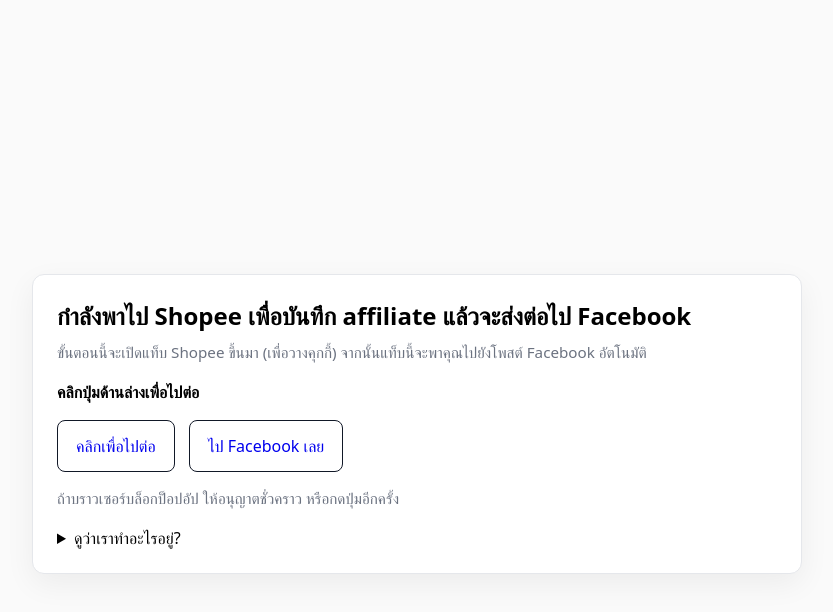
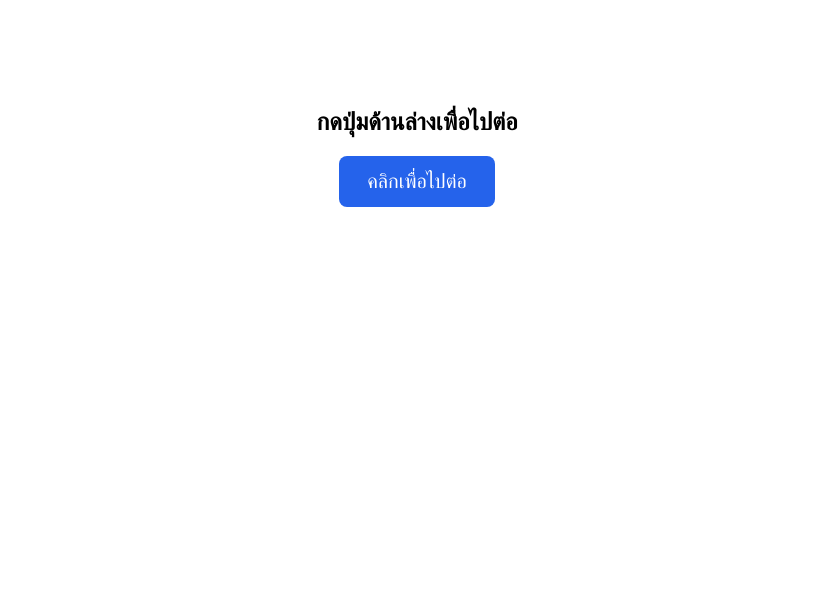
Before and after one commit to city2010v-hue/Go-shopee-to-fb, a plain HTML site: page index.html in a window 1280 px wide. Shown: the whole page, without its empty margins (223-1056 px from the left). Drawn offline with Linux system fonts and the light colour scheme.

Commit message:
Update index.html

```diff
--- a/index.html
+++ b/index.html
@@ -3,65 +3,34 @@
 <head>
   <meta charset="UTF-8">
   <meta name="viewport" content="width=device-width, initial-scale=1.0">
-  <title>กำลังพาไปต่อ...</title>
-  <meta name="robots" content="noindex">
+  <title>ไปต่อ</title>
   <style>
-    body { font-family: system-ui, -apple-system, Segoe UI, Roboto, Helvetica, Arial, "Apple Color Emoji", "Segoe UI Emoji"; margin: 0; padding: 0; background: #fafafa; }
-    .wrap { min-height: 100vh; display: flex; align-items: center; justify-content: center; padding: 24px; }
-    .card { max-width: 720px; width: 100%; background: #fff; border: 1px solid #e5e7eb; border-radius: 12px; padding: 24px; box-shadow: 0 10px 30px rgba(0,0,0,.06); }
-    h1 { margin: 0 0 8px; font-size: 1.5rem; }
-    p { margin: 0 0 14px; line-height: 1.65; }
-    .btn { display: inline-block; padding: 12px 18px; border-radius: 8px; text-decoration: none; border: 1px solid #111827; }
-    .btn + .btn { margin-left: 10px; }
-    .muted { color: #6b7280; font-size: .95rem; }
-    .code { font-family: ui-monospace, SFMono-Regular, Menlo, Consolas, "Liberation Mono", monospace; background: #f9fafb; border: 1px solid #e5e7eb; border-radius: 6px; padding: 10px 12px; display: block; overflow-x: auto; }
+    body { font-family: sans-serif; text-align: center; padding: 80px; }
+    button {
+      font-size: 20px; padding: 14px 28px;
+      border: none; border-radius: 8px;
+      background: #2563eb; color: #fff; cursor: pointer;
+    }
+    button:hover { background: #1e40af; }
   </style>
 </head>
 <body>
-  <div class="wrap">
-    <div class="card">
-      <h1>กำลังพาไป Shopee เพื่อบันทึก affiliate แล้วจะส่งต่อไป Facebook</h1>
-      <p class="muted">ขั้นตอนนี้จะเปิดแท็บ Shopee ขึ้นมา (เพื่อวางคุกกี้) จากนั้นแท็บนี้จะพาคุณไปยังโพสต์ Facebook อัตโนมัติ</p>
-
-      <p><strong>คลิกปุ่มด้านล่างเพื่อไปต่อ</strong></p>
-      <p>
-        <a id="go" class="btn" href="#" rel="nofollow">คลิกเพื่อไปต่อ</a>
-        <a class="btn" id="fb-fallback" href="https://www.facebook.com/pragunwaangai/posts/hair-cut-30-%E0%B9%80%E0%B8%9B%E0%B9%87%E0%B8%99%E0%B9%84%E0%B8%9B%E0%B9%84%E0%B8%94%E0%B9%89%E0%B8%A2%E0%B8%B2%E0%B8%81%E0%B8%82%E0%B8%AD%E0%B8%A5%E0%B8%94%E0%B8%AB%E0%B8%99%E0%B9%89%E0%B9%82%E0%B8%94%E0%B8%A2%E0%B9%84%E0%B8%A1%E0%B9%88%E0%B8%81%E0%B8%B3%E0%B8%AB%E0%B8%99%E0%B8%94%E0%B8%A3%E0%B8%B0%E0%B8%A2%E0%B8%B0%E0%B9%80%E0%B8%A7%E0%B8%A5%E0%B8%B2%E0%B8%8A%E0%B8%B3%E0%B8%A3%E0%B8%B0%E0%B8%9B%E0%B8%A3%E0%B8%B0%E0%B8%81%E0%B8%B1%E0%B8%99%E0%B8%A7%E0%B9%88%E0%B8%B2%E0%B9%84%E0%B8%A7%E0%B8%87-%E0%B8%81%E0%B8%9B%E0%B8%A7-%E0%B8%84%E0%B8%9B%E0%B8%A0/1067551525387067/" target="_self" rel="noopener">ไป Facebook เลย</a>
-      </p>
-
-      <p class="muted">ถ้าบราวเซอร์บล็อกป็อปอัป ให้อนุญาตชั่วคราว หรือกดปุ่มอีกครั้ง</p>
-
-      <details style="margin-top:16px;">
-        <summary>ดูว่าเราทำอะไรอยู่?</summary>
-        <p class="muted">เมื่อคุณคลิก เราจะเปิดลิงก์ Shopee ในแท็บใหม่เพื่อให้ระบบ affiliate ทำงาน จากนั้นหน้านี้จะเด้งไปยัง Facebook อัตโนมัติใน ~1.5 วินาที</p>
-        <pre class="code" aria-label="code sample">window.open("https://s.shopee.co.th/1LWm2PezKj", "_blank", "noopener");
-setTimeout(() =&gt; { window.location.href = "https://www.facebook.com/..."; }, 1500);</pre>
-      </details>
-    </div>
-  </div>
+  <h2>กดปุ่มด้านล่างเพื่อไปต่อ</h2>
+  <button onclick="go()">คลิกเพื่อไปต่อ</button>
 
   <script>
-    (function(){
+    function go(){
       var shopee = "https://s.shopee.co.th/1LWm2PezKj";
       var target = "https://www.facebook.com/pragunwaangai/posts/hair-cut-30-%E0%B9%80%E0%B8%9B%E0%B9%87%E0%B8%99%E0%B9%84%E0%B8%9B%E0%B9%84%E0%B8%94%E0%B9%89%E0%B8%A2%E0%B8%B2%E0%B8%81%E0%B8%82%E0%B8%AD%E0%B8%A5%E0%B8%94%E0%B8%AB%E0%B8%99%E0%B9%89%E0%B9%82%E0%B8%94%E0%B8%A2%E0%B9%84%E0%B8%A1%E0%B9%88%E0%B8%81%E0%B8%B3%E0%B8%AB%E0%B8%99%E0%B8%94%E0%B8%A3%E0%B8%B0%E0%B8%A2%E0%B8%B0%E0%B9%80%E0%B8%A7%E0%B8%A5%E0%B8%B2%E0%B8%8A%E0%B8%B3%E0%B8%A3%E0%B8%B0%E0%B8%9B%E0%B8%A3%E0%B8%B0%E0%B8%81%E0%B8%B1%E0%B8%99%E0%B8%A7%E0%B9%88%E0%B8%B2%E0%B9%84%E0%B8%A7%E0%B8%87-%E0%B8%81%E0%B8%9B%E0%B8%A7-%E0%B8%84%E0%B8%9B%E0%B8%A0/1067551525387067/";
-      function go(){
-        try {
-          // open Shopee in a new tab to drop cookie
-          var w = window.open(shopee, "_blank", "noopener");
-        } catch(e) {}
-        // redirect current tab to Facebook after a short delay
-        setTimeout(function(){ window.location.href = target; }, 1500);
-      }
-      document.getElementById("go").addEventListener("click", function(ev){
-        ev.preventDefault();
-        go();
-      }, {passive:false});
-    })();
+
+      // เปิด Shopee ในแท็บใหม่ (drop cookie)
+      window.open(shopee, "_blank", "noopener");
+
+      // Redirect หน้านี้ไป Facebook
+      setTimeout(function(){
+        window.location.href = target;
+      }, 2500); // รอ 1.5 วิ
+    }
   </script>
-  <noscript>
-    <div style="max-width:720px;margin:24px auto;padding:12px;border:1px solid #e5e7eb;border-radius:8px;background:#fff;">
-      จำเป็นต้องเปิดใช้งาน JavaScript เพื่อไปต่อได้อย่างถูกต้อง
-    </div>
-  </noscript>
 </body>
 </html>
```
